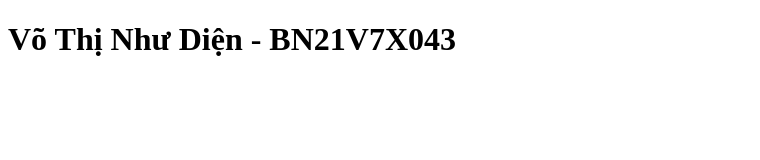
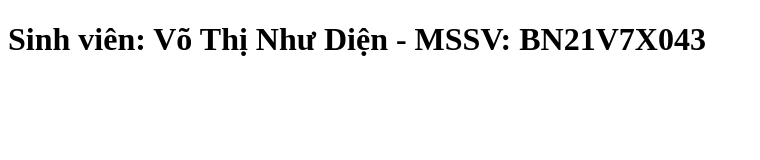
Before and after one commit to VoThiNhuDien/BaitapGit, a plain HTML site: page index.html in a window 1280 px wide. Shown: the whole page, without its empty margins (0-760 px from the left). Drawn offline with Linux system fonts and the light colour scheme.

Commit message:
Thay doi index

```diff
--- a/index.html
+++ b/index.html
@@ -7,7 +7,7 @@
     <title> Bài tập 1</title>
 </head>
 <body>
-    <h1>Võ Thị Như Diện - BN21V7X043</h1>
+    <h1>Sinh viên: Võ Thị Như Diện - MSSV: BN21V7X043</h1>
 </body>
 
 </html>
```
